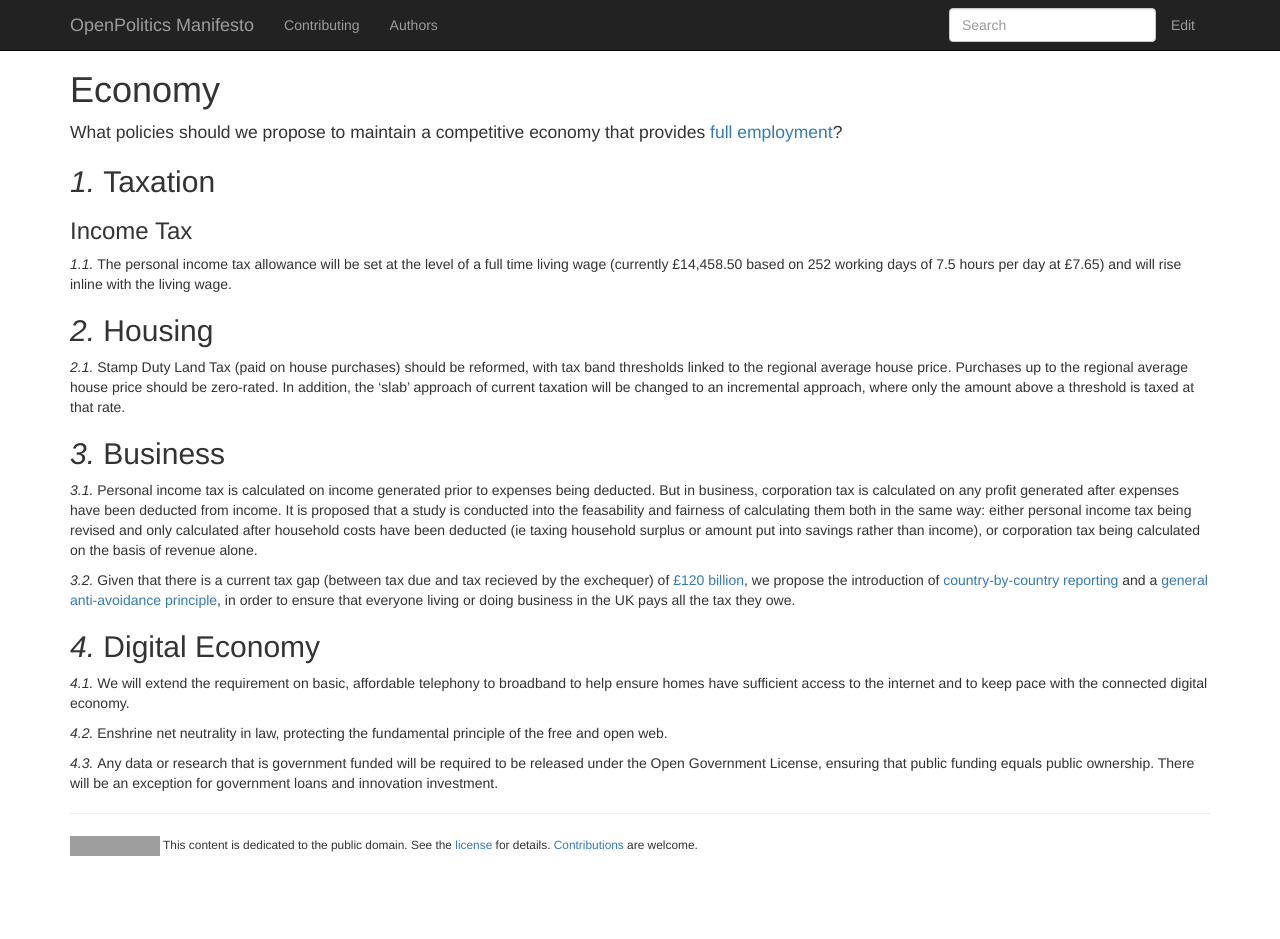
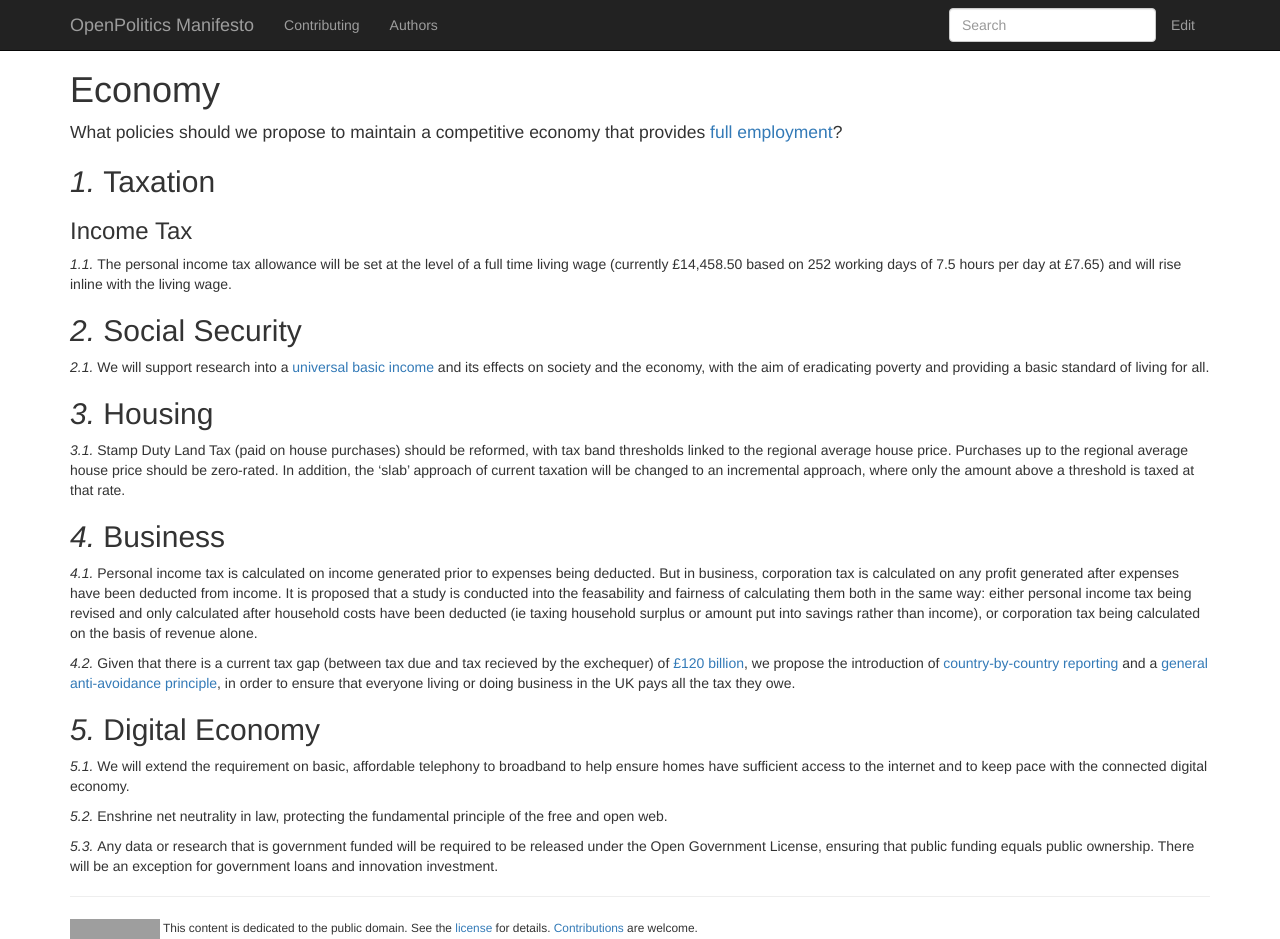
Before and after one commit to openpolitics/manifesto, a Jekyll site: the page built from economy.md, in a window 1280 px wide and 939 px high. Built offline with Jekyll 4.4.1, drawn with Linux system fonts in a browser that asks for light colours; nearby versions of some CDN libraries; grey boxes are pictures that could not be loaded.

Commit message:
Support research into basic income

```diff
--- a/economy.md
+++ b/economy.md
@@ -11,6 +11,10 @@ What policies should we propose to maintain a competitive economy that provides
 ### Income Tax
 
 The personal income tax allowance will be set at the level of a full time living wage (currently £14,458.50 based on 252 working days of 7.5 hours per day at £7.65) and will rise inline with the living wage.
+
+## Social Security
+
+We will support research into a [universal basic income](https://en.wikipedia.org/wiki/Basic_income) and its effects on society and the economy, with the aim of eradicating poverty and providing a basic standard of living for all.
 
 ## Housing
 
```
